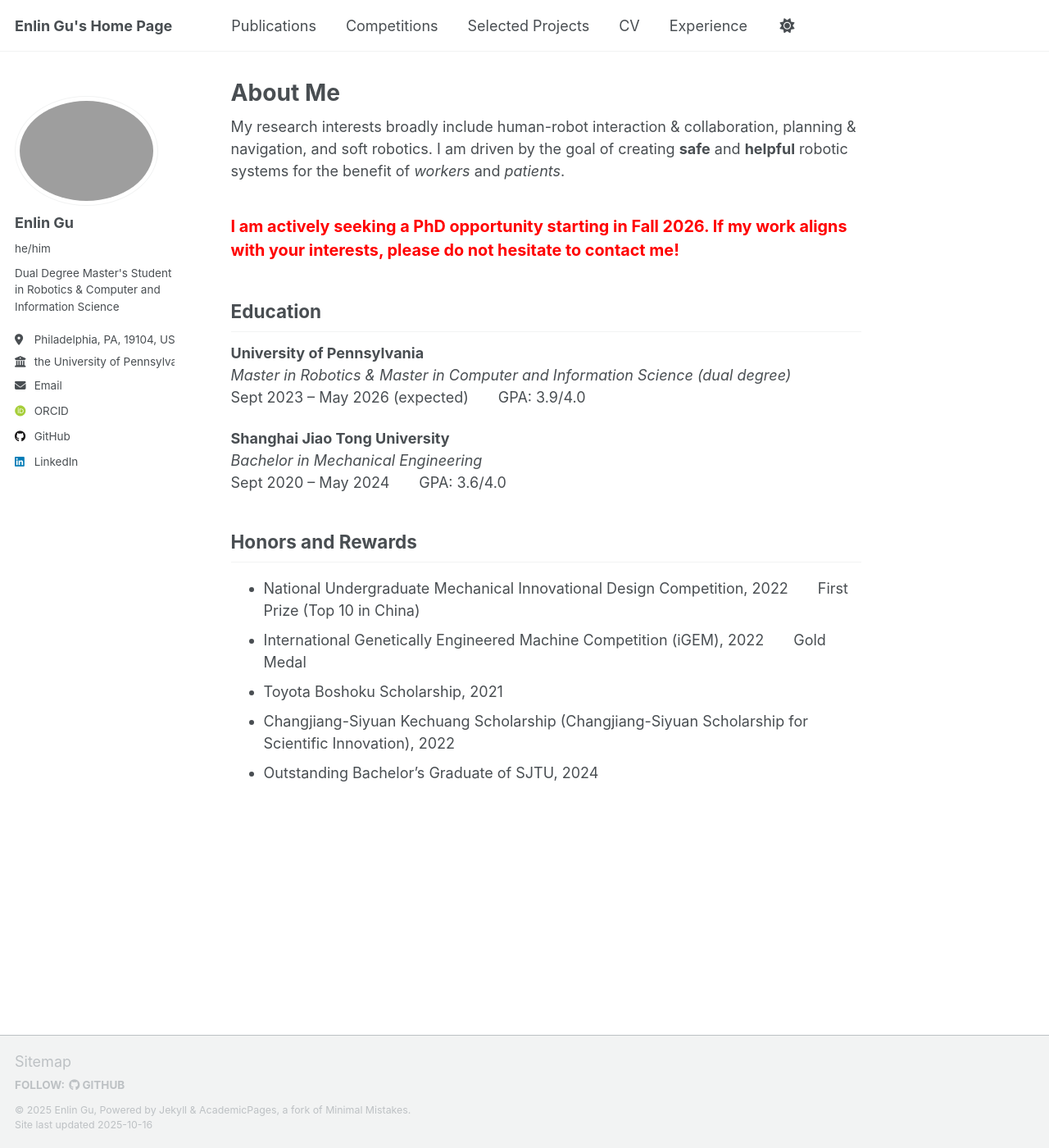
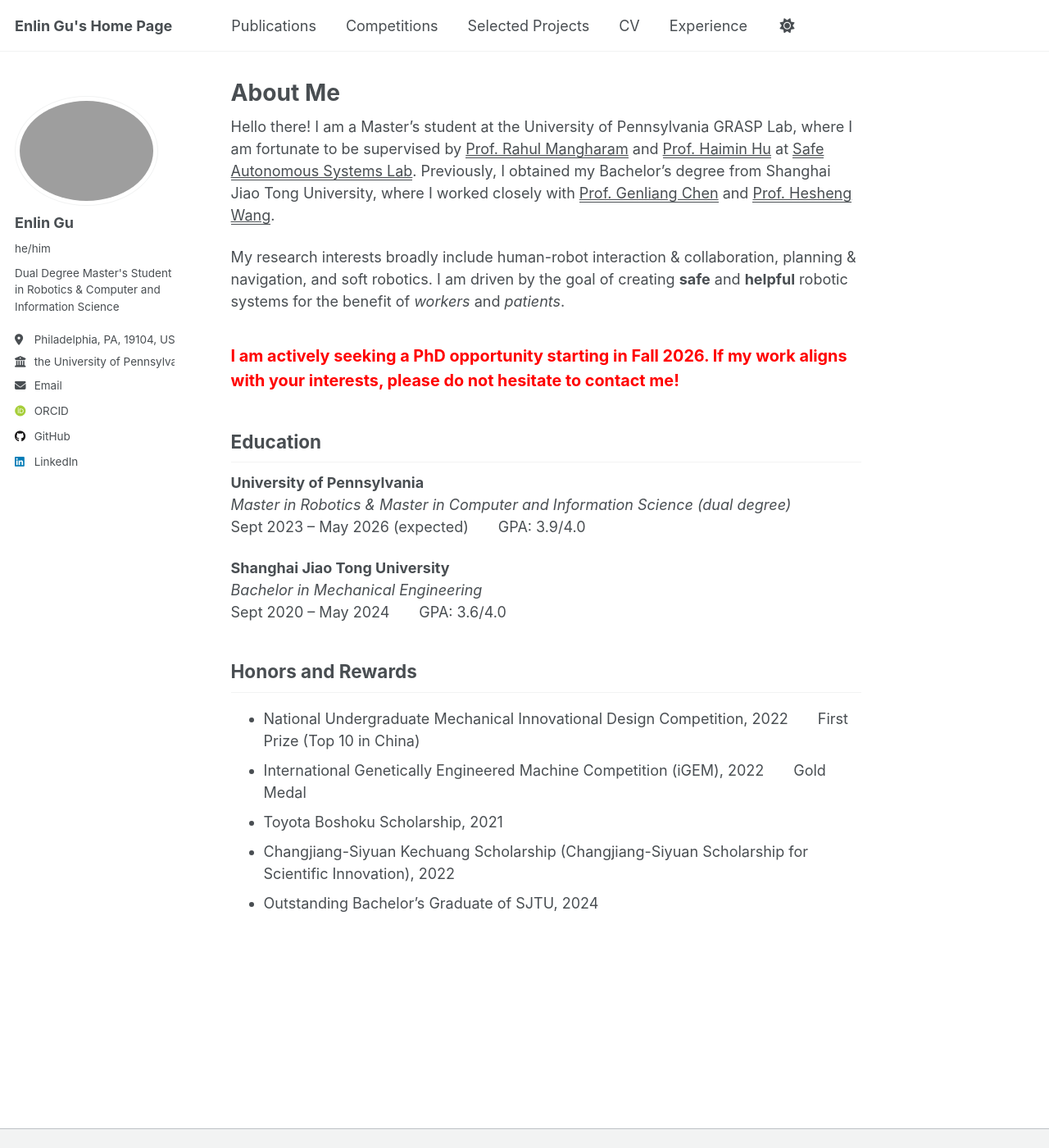
Before and after one commit to Gelrignard/gelrignard.github.io, a Jekyll site: the page built from _pages/about.md, in a window 1280 px wide and 1400 px high. Shown: the whole window at 82% size. Built offline with Jekyll 4.4.1, drawn with Linux system fonts in a browser that asks for light colours; some web fonts are replaced; a script that is not in the unit is left out.

Commit message:
about me

```diff
--- a/_includes/footer/custom.html
+++ b/_includes/footer/custom.html
@@ -1,6 +1,6 @@
 <!-- start custom footer snippets -->
 
-<a href="/sitemap/">Sitemap</a>
+<!-- <a href="/sitemap/">Sitemap</a> -->
 
 <!-- Support for MatJax -->
 <script defer src="https://cdnjs.cloudflare.com/polyfill/v3/polyfill.min.js?features=es6"></script>
--- a/_pages/about.md
+++ b/_pages/about.md
@@ -6,9 +6,8 @@ redirect_from:
   - /about/
   - /about.html
 ---
-
 <!-- ## About Me -->
-
+Hello there! I am a Master's student at the University of Pennsylvania GRASP Lab, where I am fortunate to be supervised by <u><a href="https://www.seas.upenn.edu/~rahulm/">Prof. Rahul Mangharam</a></u> and <u><a href="https://haiminhu.org/">Prof. Haimin Hu</a></u> at <u><a href="https://xlab.upenn.edu/">Safe Autonomous Systems Lab</a></u>. Previously, I obtained my Bachelor's degree from Shanghai Jiao Tong University, where I worked closely with <u><a href="https://me.sjtu.edu.cn/en/FullTimeTeacher/chengenliang.html">Prof. Genliang Chen</a></u> and <u><a href="https://irmv.sjtu.edu.cn/wanghesheng">Prof. Hesheng Wang</a></u>.
 
 My research interests broadly include human-robot interaction & collaboration, planning & navigation, and soft robotics. I am driven by the goal of creating **safe** and **helpful** robotic systems for the benefit of *workers* and *patients*.
 
```
